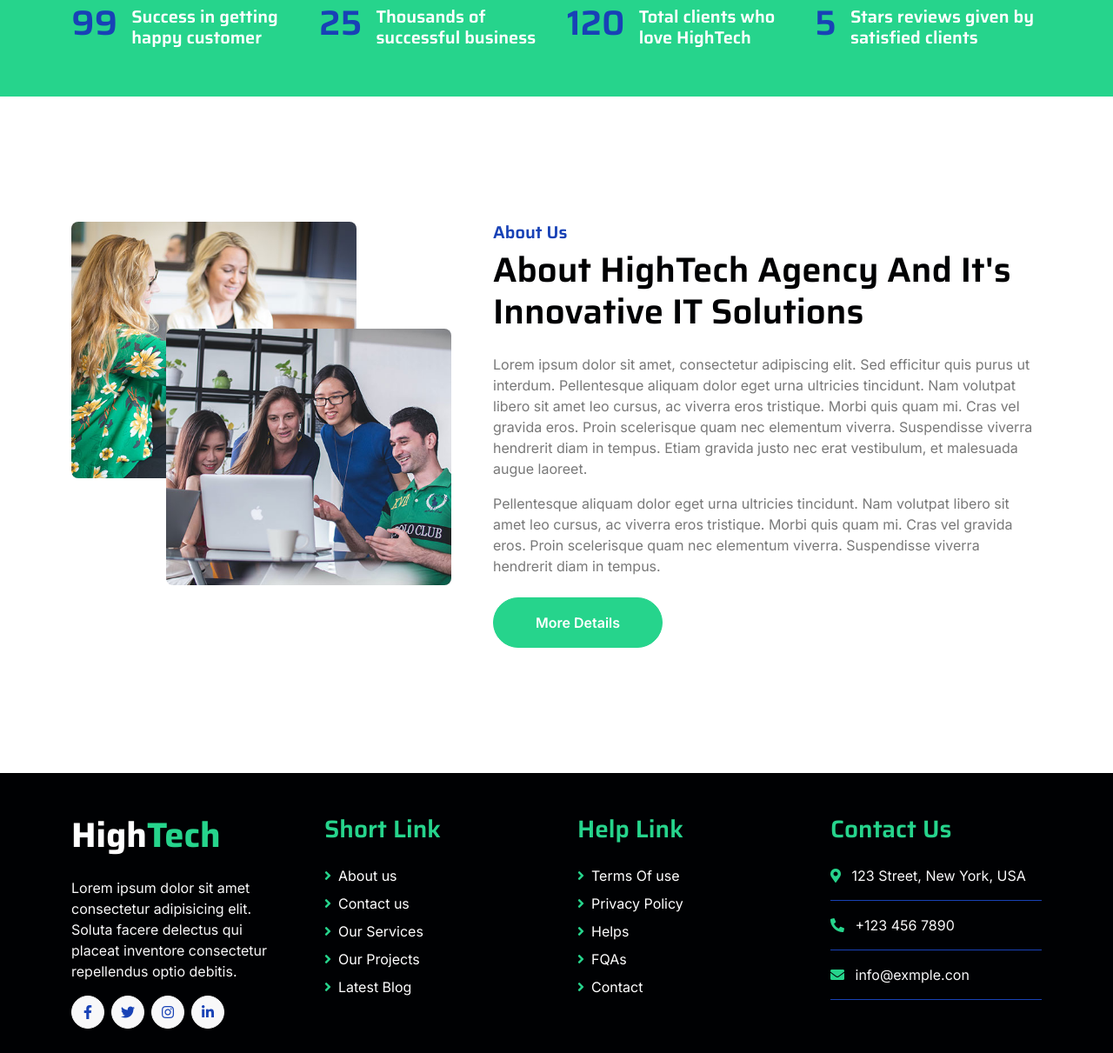
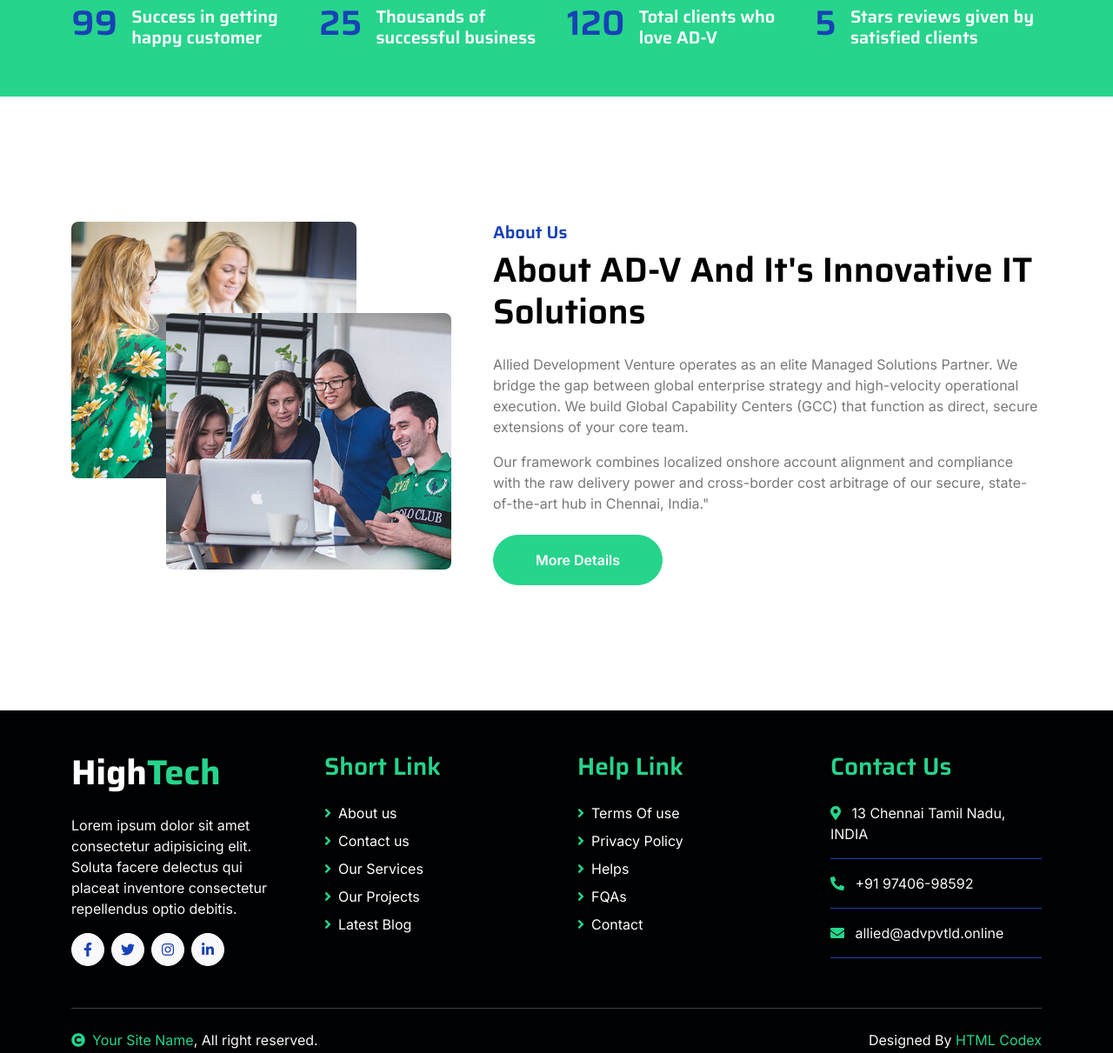
Before and after one commit to ameghashyam10-cmd/AD-V-, a plain HTML site: page about.html in a window 1280 px wide. Shown: the part 488-1699 px from the top of the page at 87% size. Drawn offline with nearby package versions, Linux system fonts and the light colour scheme.

Commit message:
Revise About page content and title
Updated the 'About' page with new content and branding.

```diff
--- a/about.html
+++ b/about.html
@@ -3,7 +3,7 @@
 
     <head>
         <meta charset="utf-8">
-        <title>HighTech - IT Solutions Website Template</title>
+        <title> Allied Development Venture AD-V </title>
         <meta content="width=device-width, initial-scale=1.0" name="viewport">
         <meta content="" name="keywords">
         <meta content="" name="description">
@@ -84,7 +84,7 @@
                         </div>
                         <div class="d-flex flex-column pe-4 border-end">
                             <span class="text-white-50">Have any questions?</span>
-                            <span class="text-secondary">Call: + 0123 456 7890</span>
+                            <span class="text-secondary">Call: + 91 97406 98592 </span>
                         </div>
                         <div class="d-flex align-items-center justify-content-center ms-4 ">
                             <a href="#"><i class="bi bi-search text-white fa-2x"></i> </a>
@@ -131,7 +131,7 @@
                     <div class="col-lg-3 wow fadeIn" data-wow-delay=".5s">
                         <div class="d-flex counter">
                             <h1 class="me-3 text-primary counter-value">120</h1>
-                            <h5 class="text-white mt-1">Total clients who love HighTech</h5>
+                            <h5 class="text-white mt-1">Total clients who love AD-V </h5>
                         </div>
                     </div>
                     <div class="col-lg-3 wow fadeIn" data-wow-delay=".7s">
@@ -160,9 +160,9 @@
                     </div>
                     <div class="col-lg-7 col-md-6 col-sm-12 wow fadeIn" data-wow-delay=".5s">
                         <h5 class="text-primary">About Us</h5>
-                        <h1 class="mb-4">About HighTech Agency And It's Innovative IT Solutions</h1>
-                        <p>Lorem ipsum dolor sit amet, consectetur adipiscing elit. Sed efficitur quis purus ut interdum. Pellentesque aliquam dolor eget urna ultricies tincidunt. Nam volutpat libero sit amet leo cursus, ac viverra eros tristique. Morbi quis quam mi. Cras vel gravida eros. Proin scelerisque quam nec elementum viverra. Suspendisse viverra hendrerit diam in tempus. Etiam gravida justo nec erat vestibulum, et malesuada augue laoreet.</p>
-                        <p class="mb-4">Pellentesque aliquam dolor eget urna ultricies tincidunt. Nam volutpat libero sit amet leo cursus, ac viverra eros tristique. Morbi quis quam mi. Cras vel gravida eros. Proin scelerisque quam nec elementum viverra. Suspendisse viverra hendrerit diam in tempus.</p>
+                        <h1 class="mb-4">About AD-V And It's Innovative IT Solutions</h1>
+                        <p>Allied Development Venture operates as an elite Managed Solutions Partner. We bridge the gap between global enterprise strategy and high-velocity operational execution. We build Global Capability Centers (GCC) that function as direct, secure extensions of your core team.</p>
+                        <p class="mb-4">Our framework combines localized onshore account alignment and compliance with the raw delivery power and cross-border cost arbitrage of our secure, state-of-the-art hub in Chennai, India."</p>
                         <a href="" class="btn btn-secondary rounded-pill px-5 py-3 text-white">More Details</a>
                     </div>
                 </div>
@@ -210,9 +210,9 @@
                     <div class="col-lg-3 col-md-6">
                         <a href="#" class="h3 text-secondary">Contact Us</a>
                         <div class="text-white mt-4 d-flex flex-column contact-link">
-                            <a href="#" class="pb-3 text-light border-bottom border-primary"><i class="fas fa-map-marker-alt text-secondary me-2"></i> 123 Street, New York, USA</a>
-                            <a href="#" class="py-3 text-light border-bottom border-primary"><i class="fas fa-phone-alt text-secondary me-2"></i> +123 456 7890</a>
-                            <a href="#" class="py-3 text-light border-bottom border-primary"><i class="fas fa-envelope text-secondary me-2"></i> info@exmple.con</a>
+                            <a href="#" class="pb-3 text-light border-bottom border-primary"><i class="fas fa-map-marker-alt text-secondary me-2"></i> 13 Chennai Tamil Nadu, INDIA</a>
+                            <a href="#" class="py-3 text-light border-bottom border-primary"><i class="fas fa-phone-alt text-secondary me-2"></i> +91 97406-98592</a>
+                            <a href="#" class="py-3 text-light border-bottom border-primary"><i class="fas fa-envelope text-secondary me-2"></i> allied@advpvtld.online </a>
                         </div>
                     </div>
                 </div>
```
